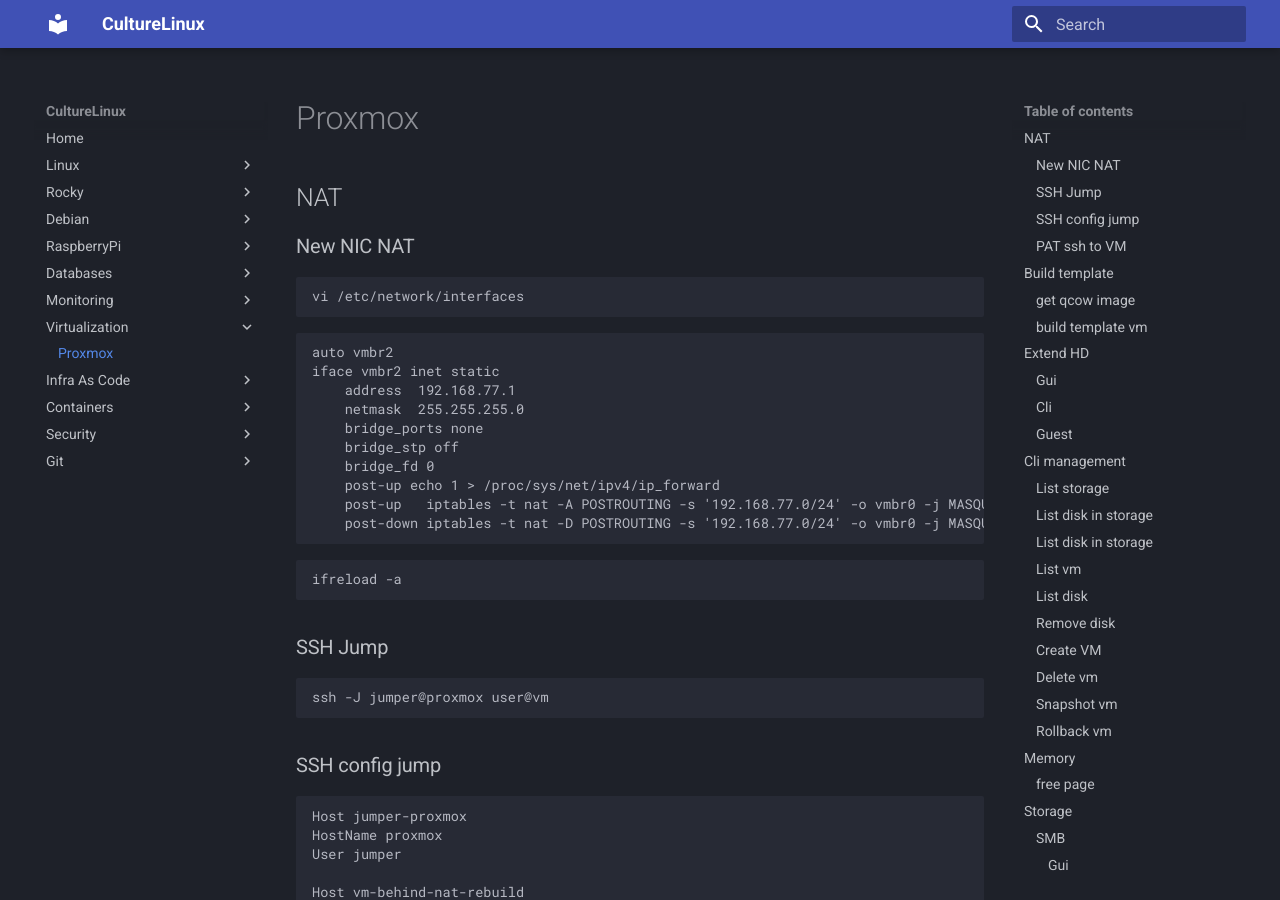
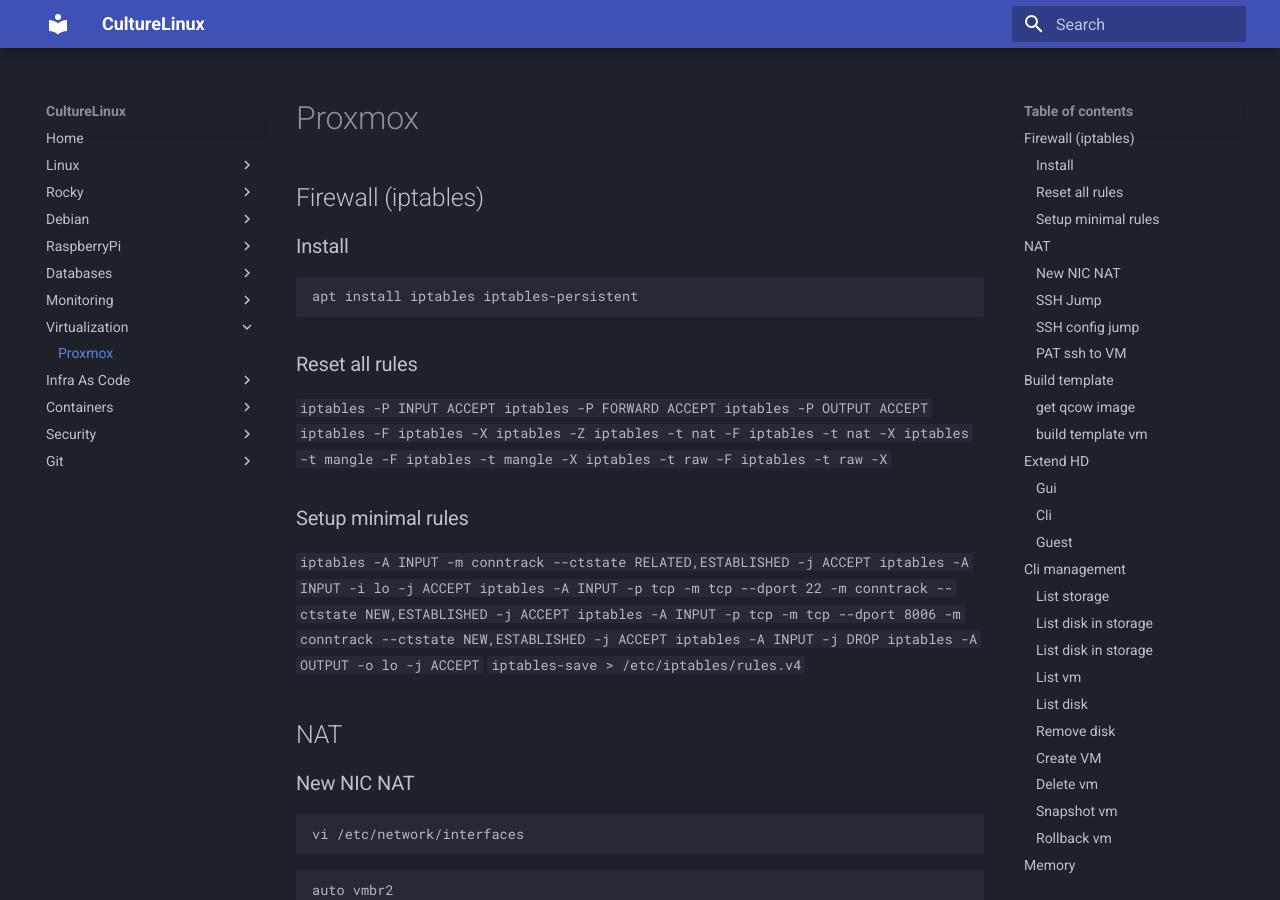
Before and after one commit to CultureLinux/doc, an MkDocs documentation site: the page built from docs/virtualization/proxmox.md, in a window 1280 px wide and 900 px high. Built offline with MkDocs 1.6.1 and Material for MkDocs 9.7.7, drawn with Linux system fonts in a browser that asks for light colours.

Commit message:
Add iptables proxmox

````diff
--- a/docs/virtualization/proxmox.md
+++ b/docs/virtualization/proxmox.md
@@ -1,4 +1,39 @@
 # Proxmox
+
+## Firewall (iptables)
+### Install
+    apt install iptables iptables-persistent
+### Reset all rules
+```
+iptables -P INPUT ACCEPT
+iptables -P FORWARD ACCEPT
+iptables -P OUTPUT ACCEPT
+
+iptables -F
+
+iptables -X
+
+iptables -Z
+
+iptables -t nat -F
+iptables -t nat -X
+iptables -t mangle -F
+iptables -t mangle -X
+iptables -t raw -F
+iptables -t raw -X
+```
+### Setup minimal rules
+```
+iptables -A INPUT -m conntrack --ctstate RELATED,ESTABLISHED -j ACCEPT
+iptables -A INPUT -i lo -j ACCEPT
+iptables -A INPUT -p tcp -m tcp --dport 22 -m conntrack --ctstate NEW,ESTABLISHED -j ACCEPT
+iptables -A INPUT -p tcp -m tcp --dport 8006 -m conntrack --ctstate NEW,ESTABLISHED -j ACCEPT
+iptables -A INPUT -j DROP
+iptables -A OUTPUT -o lo -j ACCEPT
+```
+```
+iptables-save > /etc/iptables/rules.v4
+```
 
 ## NAT
 ### New NIC NAT
````
